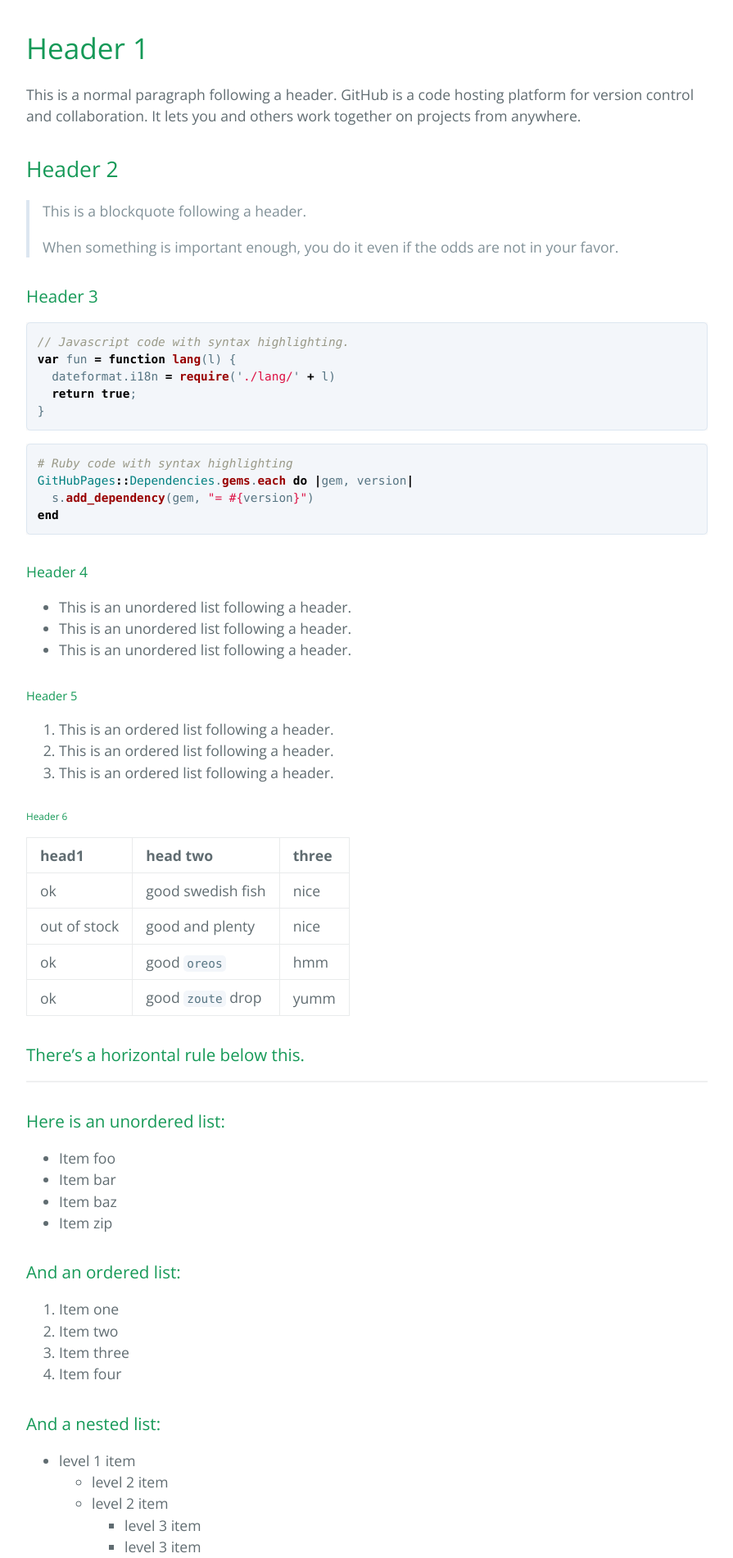
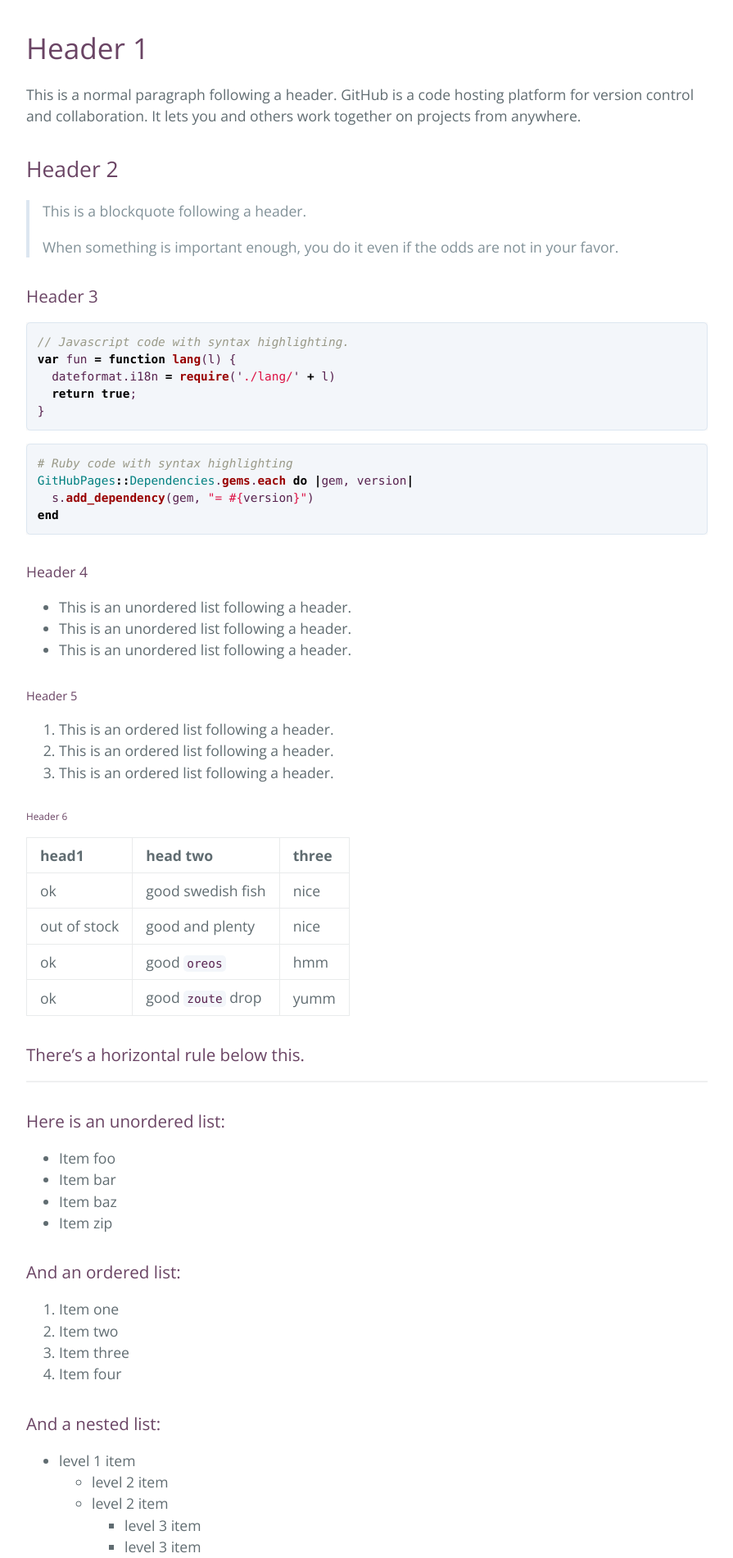
Before and after one commit to Gerijacki/Gerijacki.github.io, a Jekyll site: the page built from rules-cayman.md, in a window 1280 px wide. Shown: the part 317-2217 px from the top of the page at 82% size, without its empty margins (192-1087 px from the left). Built offline with Jekyll 4.4.1, drawn with Linux system fonts in a browser that asks for light colours; our own code applies the rules of GitHub Pages for plain Markdown files.

Commit message:
banner colors finally

```diff
--- a/_sass/variables.scss
+++ b/_sass/variables.scss
@@ -4,18 +4,18 @@
 
 // Headers
 $header-heading-color: #fff !default;
-$header-bg-color: #51879a !default;
-$header-bg-color-secondary: #155799 !default;
+$header-bg-color: #f8c8f0 !default;
+$header-bg-color-secondary: #cc49b6 !default;
 
 // Text
-$section-headings-color: #159957 !default;
+$section-headings-color: #6a4464 !default;
 $body-text-color: #606c71 !default;
-$body-link-color: #1e6bb8 !default;
+$body-link-color: #5e3858 !default;
 $blockquote-text-color: #819198 !default;
 
 // Code
 $code-bg-color: #f3f6fa !default;
-$code-text-color: #567482 !default;
+$code-text-color: #57214e !default;
 
 // Borders
 $border-color: #dce6f0 !default;
--- a/assets/css/style.scss
+++ b/assets/css/style.scss
@@ -1,8 +1,4 @@
 ---
-header{
-    background-color: #f8c8f0;
-
-}
 ---
 
 @import 'jekyll-theme-cayman';
```
